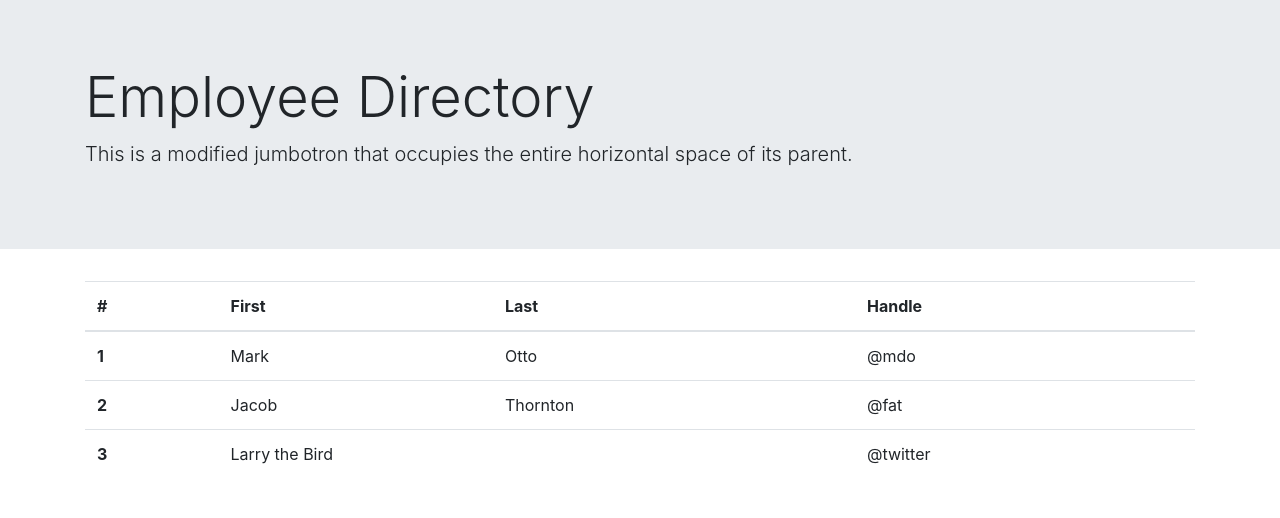
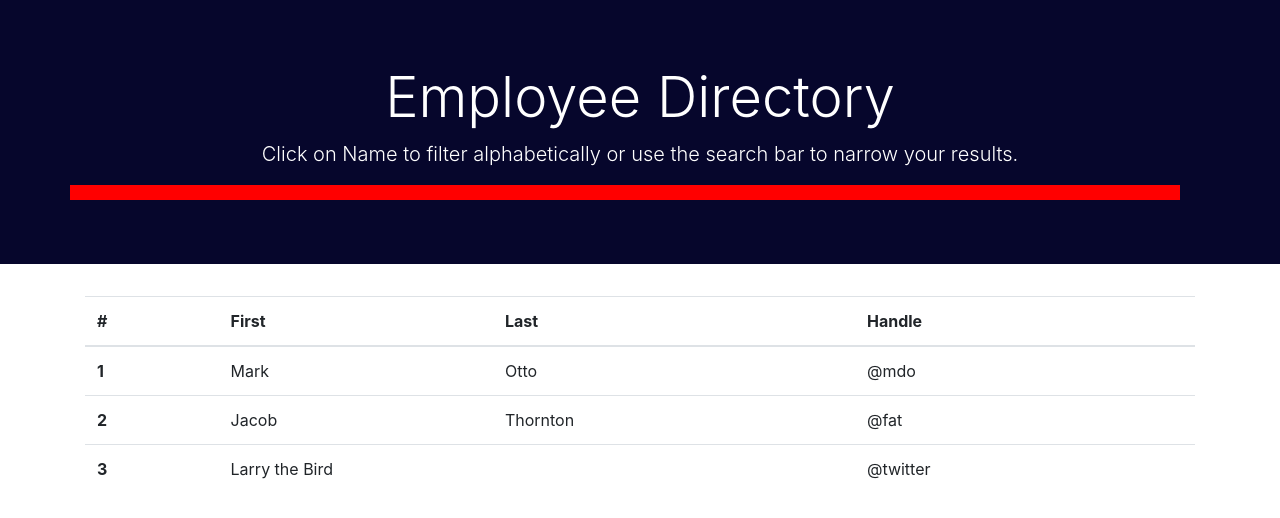
Before and after one commit to Jacquie24/employee-directory, a React (Create React App) app: page / in a window 1280 px wide. Shown: the top 518 px of the page. Built offline with nearby package versions, Linux system fonts and the light colour scheme.

Commit message:
Added color and correct text

```diff
--- /dev/null
+++ b/src/components/header/Header.css
@@ -0,0 +1,15 @@
+
+.jumbotron {
+    background-color: rgb(6, 6, 44);
+    color: white;
+    text-align: center;
+    position: relative;
+
+}
+
+.push-to-bottom {
+    position: bottom;
+    width: 100%;
+    height: 15px;
+    background-color: red;
+}
--- a/src/components/header/Header.jsx
+++ b/src/components/header/Header.jsx
@@ -1,4 +1,5 @@
 import React from 'react';
+import "./Header.css";
 
 const Header = () => {
     return (
@@ -6,7 +7,9 @@ const Header = () => {
             <div className="jumbotron jumbotron-fluid">
   <div className="container">
     <h1 className="display-4">Employee Directory</h1>
-    <p className="lead">This is a modified jumbotron that occupies the entire horizontal space of its parent.</p>
+    <p className="lead">Click on Name to filter alphabetically or use the search bar to narrow your results.</p>
+    <div className="row push-to-bottom"></div>
+
   </div>
 </div>
 
```
